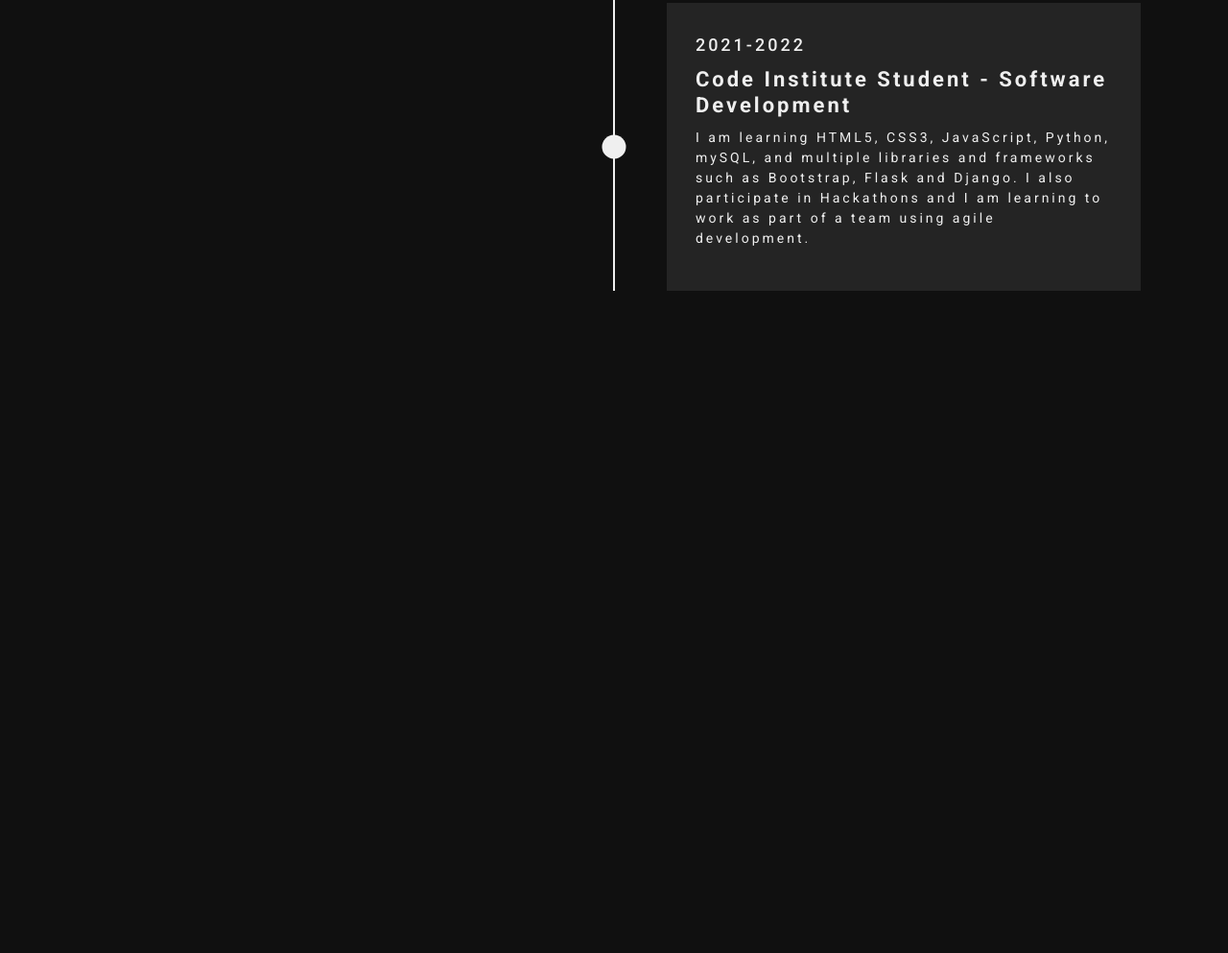
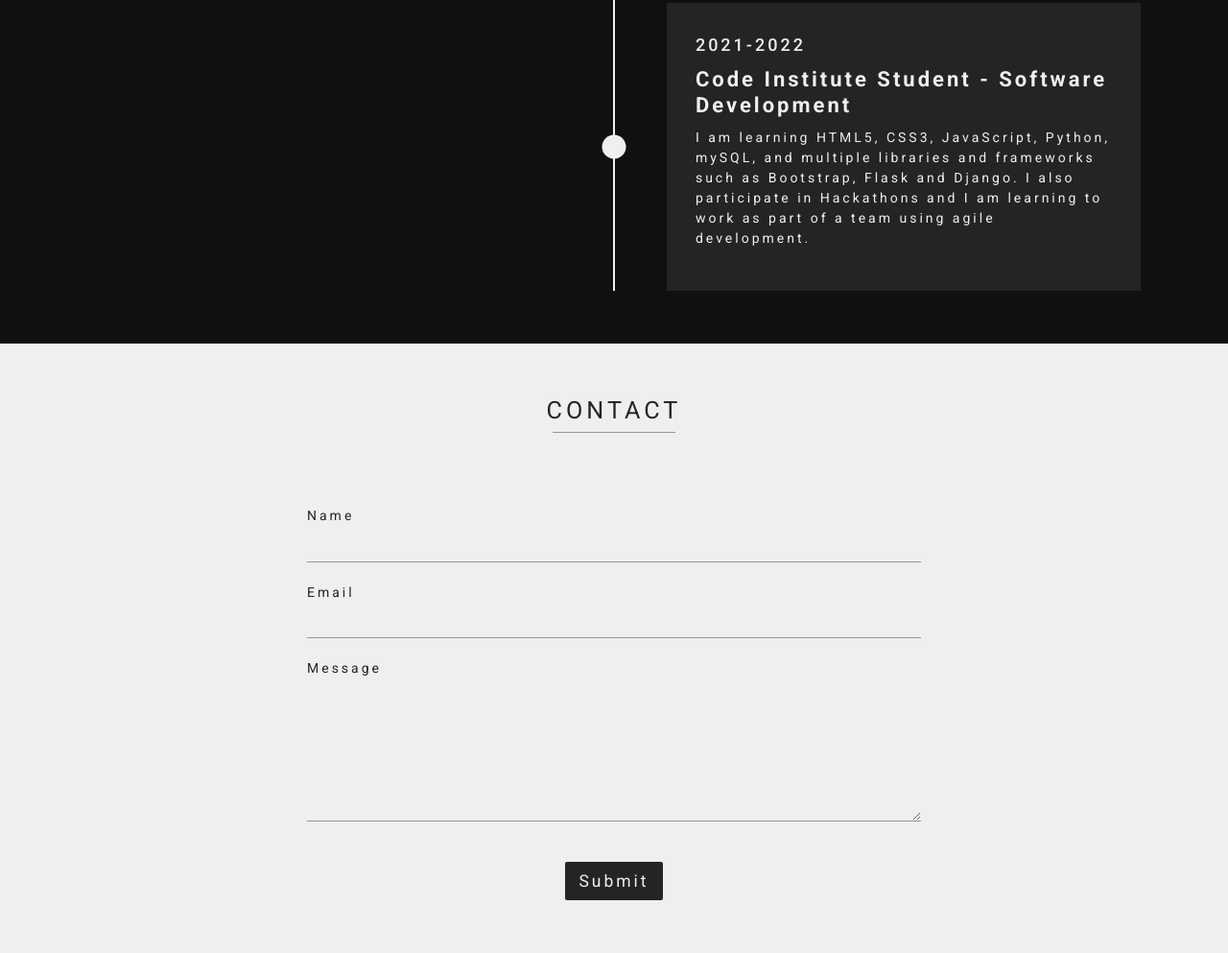
Before and after one commit to rhiannonmcn/rhiannon-portfolio, a plain HTML site: page index.html in a window 1280 px wide. Shown: the part 3420-4413 px from the top of the page at 96% size. Before the commit the page ends 3778 px from the top, so only its background shows below. Drawn offline with nearby package versions, Linux system fonts and the light colour scheme.

Commit message:
Create context and styles for contact section

```diff
--- a/assets/css/styles.css
+++ b/assets/css/styles.css
@@ -6,7 +6,7 @@
   --darkBackground: #101010;
   --darkText: #242424;
   --highlight: #fff;
-  ---midtone: #959595;
+  --midtone: #959595;
 }
 
 * {
@@ -121,7 +121,7 @@ body {
   height: 1px;
   width: 10%;
   position: absolute;
-  background-color: var(---midtone);
+  background-color: var(--midtone);
   left: calc(50% - 5%);
   bottom: 0;
 }
@@ -274,6 +274,81 @@ ul.timeline-list li:nth-child(2n) .timeline_content {
   color: var(--light);
 }
 
+/* Contact Styles */
+
+.contact-form {
+  width:90%;
+  padding-bottom: 55px;
+}
+
+.form-group {
+  margin: 21px 0;
+}
+
+.form-group label {
+  color: var(--darkText);
+  margin-bottom: 5px;
+}
+
+.form-control {
+  border: none;
+  border-radius: 0;
+}
+
+.form-group input,
+.form-group textarea {
+  border-bottom: solid 1px var(--midtone);
+  background-color: var(--light);
+}
+
+.form-control:focus,
+input[type="text"]:focus,
+input[type="email"]:focus,
+.uneditable-input:focus {
+  border: 1px solid var(--midtone);
+  box-shadow: none;
+  outline: none;
+  background-color: var(--light);
+}
+
+.form-group textarea {
+  height: 144px;
+}
+
+.form-button input {
+  margin-top: 21px;
+  background-color: var(--darkText);
+  color: var(--light);
+  border-radius: 2px;
+  border: none;
+}
+
+.form-button input:hover {
+  background-color: var(--darkBackground);
+  color: var(--light);
+  border-radius: 2px;
+}
+
+input:-webkit-autofill,
+input:-webkit-autofill:hover,
+input:-webkit-autofill:focus,
+input:-webkit-autofill:active {
+  box-shadow: 0 0 0 30px var(--light) inset !important;
+  -webkit-box-shadow: 0 0 0 30px var(--light) inset !important;
+}
+
+/* Styles for screens 700px and larger */
+
+@media screen and (min-width: 700px) {
+
+  /* Contact Section Styles */
+
+  .contact-form {
+    width:80%;
+  }
+
+}
+
 /* Styles for screens 900px and larger */
 
 @media screen and (min-width: 900px) {
@@ -357,4 +432,10 @@ ul.timeline-list li:nth-child(2n) .timeline_content {
     transform: translate(-50%, -50%);
     border-radius: 50%;
   }
+
+  /* Contact Section Styles */
+  .contact-form {
+    width: 50%;
+  }
+
 }
--- a/index.html
+++ b/index.html
@@ -415,6 +415,33 @@
       </section>
     </section>
 
+    <section id="contact-section" class="light-bg">
+      <h1 class="heading heading-underline">Contact</h1>
+      <div class="form-container d-flex flex-column align-items-center">
+        <form class="contact-form">
+          <div class="form-group">
+            <label for="name">Name</label>
+            <input class="form-control" id="name" type="text" name="Name" />
+          </div>
+          <div class="form-group">
+            <label for="email">Email</label>
+            <input class="form-control" id="email" type="email" name="Email" />
+          </div>
+          <div class="form-group">
+            <label for="message">Message</label>
+            <textarea
+              class="form-control"
+              id="message"
+              name="Message"
+            ></textarea>
+          </div>
+          <div class="form-button d-flex justify-content-center">
+            <input class="btn btn-dark btn-lg" type="submit" value="Submit" />
+          </div>
+        </form>
+      </div>
+    </section>
+
     <!--Link to JavaScript File-->
     <script src="assets/js/script.js"></script>
     <script
```
